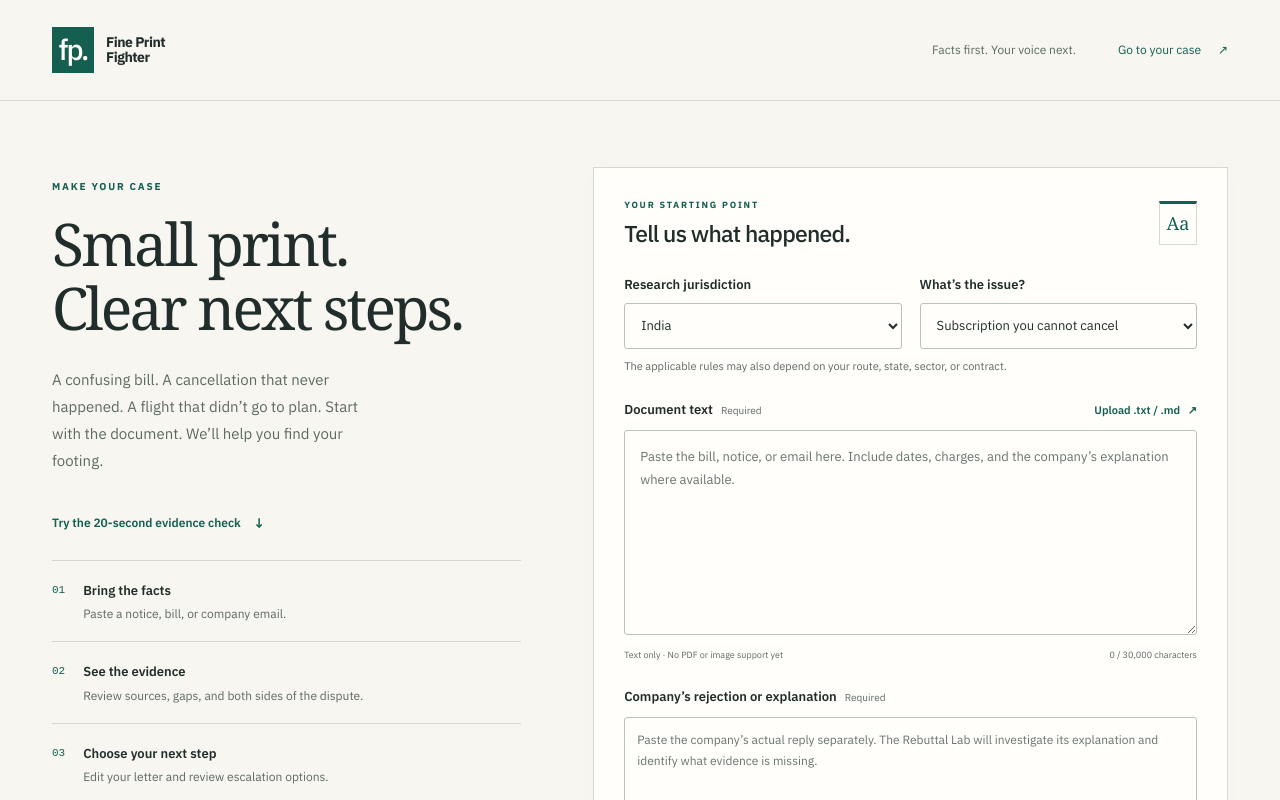
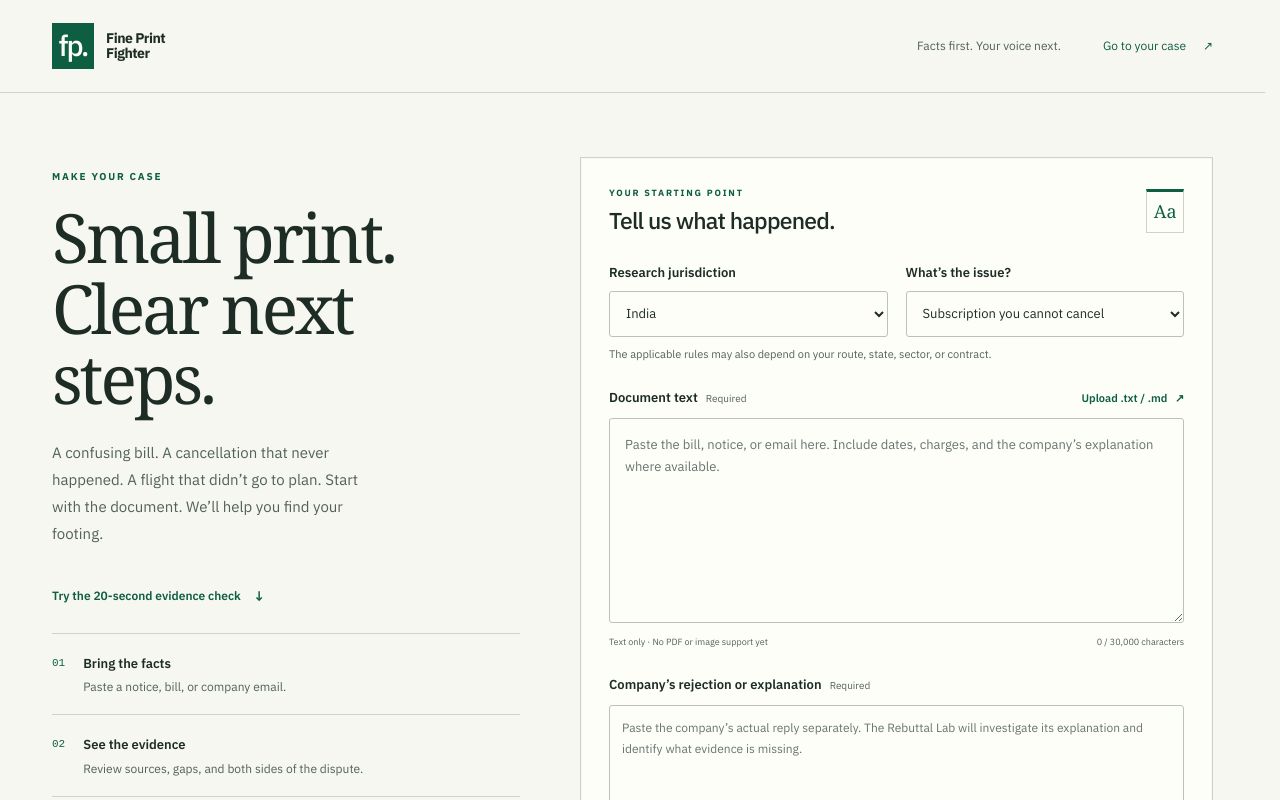
Before and after one commit to R-Hruthvik/fine-print-fighter, a Next.js app: page / in a window 1280 px wide. Shown: the top 800 px of the page. Built offline with nearby package versions, Linux system fonts and the light colour scheme.

Commit message:
feat(ui): refine fluid intake layout and design tokens

```diff
--- a/src/app/globals.css
+++ b/src/app/globals.css
@@ -1,17 +1,26 @@
 :root {
-  --paper: #f7f6f1;
-  --surface: #fffefa;
-  --ink: #202d2b;
-  --muted: #5d6965;
-  --line: #d5d9ce;
-  --accent: #145f50;
-  --accent-hover: #0c483c;
-  --accent-soft: #e8eee7;
-  --danger: #963b2b;
+  color-scheme: light;
+  --paper: oklch(0.975 0.008 105);
+  --surface: oklch(0.995 0.006 105);
+  --ink: oklch(0.28 0.025 165);
+  --muted: oklch(0.48 0.025 165);
+  --line: oklch(0.86 0.018 135);
+  --accent: oklch(0.43 0.085 165);
+  --accent-hover: oklch(0.34 0.075 165);
+  --accent-soft: oklch(0.94 0.025 145);
+  --danger: oklch(0.46 0.13 32);
+  --space-1: 0.5rem;
+  --space-2: 0.75rem;
+  --space-3: 1rem;
+  --space-4: 1.5rem;
+  --space-5: 2rem;
+  --space-6: 3rem;
+  --measure: 68rem;
+  --ease-settle: cubic-bezier(.165, .84, .44, 1);
 }
 
 * { box-sizing: border-box; }
-html { scroll-behavior: smooth; }
+html { scroll-behavior: auto; scrollbar-gutter: stable; }
 body { margin: 0; color: var(--ink); background: var(--paper); font-family: var(--font-interface), "Segoe UI", sans-serif; font-size: 15px; line-height: 1.65; }
 button, input, textarea, select { font: inherit; }
 button, a, summary { -webkit-tap-highlight-color: transparent; }
@@ -19,7 +28,7 @@ button { cursor: pointer; }
 button:disabled { cursor: wait; opacity: .6; }
 a { text-decoration: none; color: var(--accent); text-underline-offset: 4px; }
 a:hover { text-decoration: underline; }
-:focus-visible { outline: 3px solid #507d68; outline-offset: 4px; }
+:focus-visible { outline: 3px solid var(--accent); outline-offset: 3px; box-shadow: 0 0 0 2px var(--surface); position: relative; z-index: 1; }
 h1, h2, h3, p { margin-top: 0; }
 input, select, textarea { width: 100%; color: var(--ink); border: 1px solid #b9c3b9; border-radius: 3px; background: var(--surface); padding: 11px 12px; }
 input, select { min-height: 46px; }
@@ -31,7 +40,7 @@ label { display: block; font-size: 13px; font-weight: 600; }
 label input, label select { margin-top: 7px; font-weight: 400; }
 .sr-only { position: absolute; width: 1px; height: 1px; padding: 0; margin: -1px; overflow: hidden; clip: rect(0,0,0,0); white-space: nowrap; border-width: 0; }
 .site-shell { min-height: 100dvh; }
-.site-header { max-width: 1320px; padding: 27px 52px; margin: 0 auto; display: flex; justify-content: space-between; align-items: center; border-bottom: 1px solid var(--line); }
+.site-header { max-width: 1320px; padding: 23px 52px; margin: 0 auto; display: flex; justify-content: space-between; align-items: center; border-bottom: 1px solid var(--line); }
 .brand { display: flex; gap: 12px; align-items: center; color: var(--ink); text-decoration: none; font-size: 14px; line-height: 1.1; font-weight: 700; letter-spacing: -.5px; }
 .brand:hover { text-decoration: none; }
 .brand-mark { width: 42px; height: 46px; display: grid; place-items: center; background: var(--accent); color: var(--surface); font-size: 29px; letter-spacing: -2px; font-weight: 500; }
@@ -39,12 +48,12 @@ label input, label select { margin-top: 7px; font-weight: 400; }
 .header-caption { color: var(--muted); font-size: 12px; }
 .header-link { font-size: 12px; text-decoration: none; }
 .header-link span { margin-left: 14px; }
-.app-container { max-width: 1320px; margin: 0 auto; padding: 66px 52px 80px; }
-.intake-layout { display: grid; grid-template-columns: .85fr 1.15fr; gap: 72px; align-items: start; }
+.app-container { max-width: 1320px; margin: 0 auto; padding: clamp(2.5rem, 5vw, 4.25rem) 52px 80px; container-type: inline-size; }
+.intake-layout { display: grid; grid-template-columns: minmax(280px, .85fr) minmax(0, 1.15fr); gap: clamp(2rem, 5.2cqi, 4.5rem); align-items: start; }
 .eyebrow, .small-label { font-size: 10px; line-height: 1.5; font-weight: 700; letter-spacing: 1.8px; text-transform: uppercase; }
 .eyebrow { color: var(--accent); margin-bottom: 18px; }
 .intro-column { padding-top: 12px; }
-.intro-column h1 { font-family: Georgia, "Times New Roman", serif; font-size: clamp(44px, 4.6vw, 68px); font-weight: 400; letter-spacing: -2.8px; line-height: 1.08; margin-bottom: 27px; }
+.intro-column h1 { font-family: Georgia, "Times New Roman", serif; font-size: clamp(2.75rem, 4.6cqi + 1rem, 4.25rem); font-weight: 400; letter-spacing: -.045em; line-height: 1.04; text-wrap: balance; margin-bottom: 25px; }
 .intro-copy { color: var(--muted); max-width: 36ch; font-size: 15px; line-height: 1.8; margin-bottom: 36px; }
 .walkthrough-jump { display: inline-flex; align-items: center; gap: 12px; margin: -20px 0 25px; font-size: 12px; font-weight: 600; }
 .walkthrough-jump span { font-size: 14px; }
@@ -81,7 +90,7 @@ label input, label select { margin-top: 7px; font-weight: 400; }
 .walkthrough-actions .text-button { font-size: 10px; }
 .walkthrough-letter { padding-top: 13px; border-top: 1px solid var(--line); margin: 0; font-size: 11px; line-height: 1.65; }
 .walkthrough-note { color: var(--muted); font-size: 9px; margin: 8px 0 0; }
-.intake-panel { background: var(--surface); border: 1px solid var(--line); padding: 30px; box-shadow: 0 4px 20px #202d2b04; }
+.intake-panel { background: var(--surface); border: 1px solid var(--line); padding: clamp(1.35rem, 2.4cqi, 2rem); box-shadow: inset 0 0 0 1px color-mix(in oklch, var(--ink) 3%, transparent); }
 .panel-heading { display: flex; justify-content: space-between; align-items: center; gap: 20px; padding-bottom: 26px; }
 .panel-heading .eyebrow { margin-bottom: 7px; font-size: 9px; }
 .panel-heading h2 { font-size: 23px; font-weight: 500; line-height: 1.3; letter-spacing: -.8px; margin: 0; }
@@ -105,7 +114,7 @@ label input, label select { margin-top: 7px; font-weight: 400; }
 .preference-fields label { font-size: 11px; }
 .preference-fields .field-hint { margin-top: 6px; }
 .full-width { grid-column: 1 / -1; }
-.primary-button, .secondary-button { min-height: 46px; display: inline-flex; align-items: center; justify-content: center; gap: 20px; border: 1px solid var(--accent); border-radius: 3px; font-size: 12px; font-weight: 600; padding: 12px 21px; text-decoration: none; transition: background .15s, color .15s; }
+.primary-button, .secondary-button { min-height: 46px; display: inline-flex; align-items: center; justify-content: center; gap: 20px; border: 1px solid var(--accent); border-radius: 2px; font-size: 12px; font-weight: 600; padding: 12px 21px; text-decoration: none; transition: background .18s var(--ease-settle), color .18s var(--ease-settle), border-color .18s var(--ease-settle); }
 .primary-button { background: var(--accent); color: white; }
 .primary-button:hover:not(:disabled) { background: var(--accent-hover); }
 .secondary-button { background: transparent; color: var(--accent); }
@@ -285,6 +294,14 @@ label input, label select { margin-top: 7px; font-weight: 400; }
   .result-section h2 { font-size: 19px; }
   .limitations-section { padding: 20px; }
 }
+@container (min-width: 541px) and (max-width: 880px) {
+  .intake-layout { grid-template-columns: minmax(0, 1fr); gap: 2.25rem; }
+  .intro-column { display: grid; grid-template-columns: minmax(0, 1fr) minmax(220px, .8fr); column-gap: 2rem; }
+  .intro-column .eyebrow, .intro-column h1, .intro-copy, .walkthrough-jump { grid-column: 1; }
+  .process-list { grid-column: 2; grid-row: 1 / span 3; margin: 0; }
+  .scope-note, .evidence-walkthrough { grid-column: 1 / -1; }
+  .evidence-walkthrough { max-width: none; }
+}
 @media (prefers-reduced-motion: reduce) { html { scroll-behavior: auto; } *, *::before, *::after { animation-duration: .01ms !important; transition-duration: .01ms !important; } }
 @media print {
   @page { margin: 20mm; }
```
